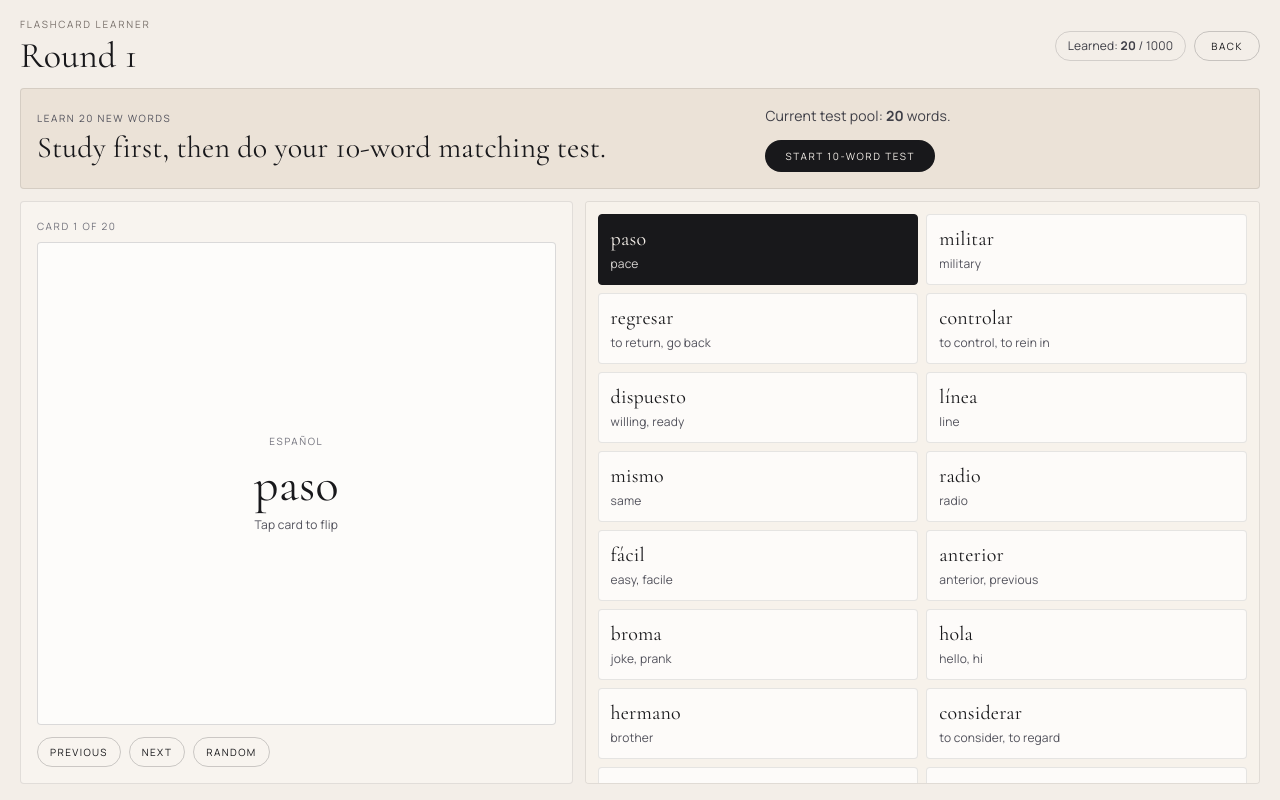
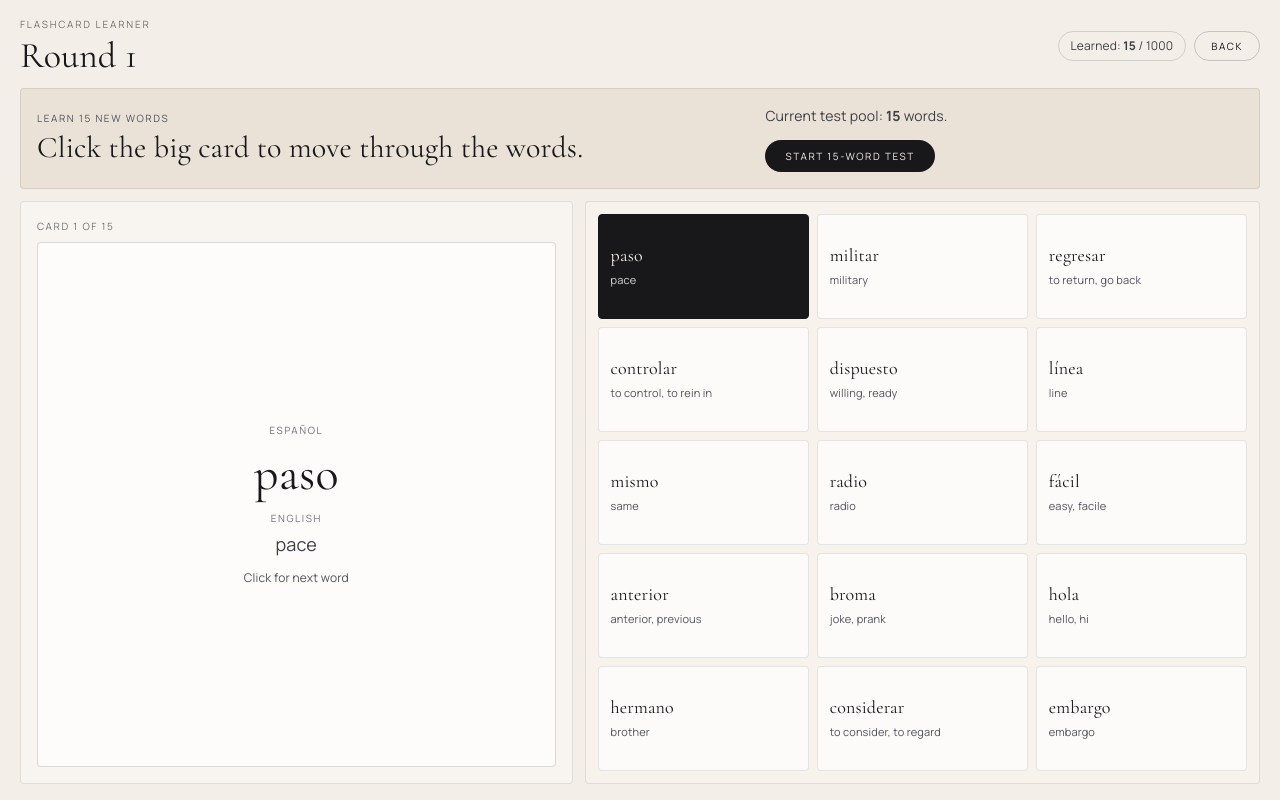
Before and after one commit to lenluh/spanish-english-flashcards-app, a Next.js app: page / in a window 1280 px wide. Both pictures are taken after a click on the button 946 px from the left and 554 px from the top of the page. Built offline with nearby package versions, Linux system fonts and the light colour scheme.

Commit message:
feat(practice): use 15-word rounds and click-through main flashcard flow

```diff
--- a/src/components/flashcards/LearnerMode.tsx
+++ b/src/components/flashcards/LearnerMode.tsx
@@ -11,9 +11,12 @@ type LearnerModeProps = {
 
 type Phase = "learn" | "test";
 
+const WORDS_PER_ROUND = 15;
+const TEST_SIZE = 15;
+
 export function LearnerMode({ words, onExit }: LearnerModeProps) {
   const [phase, setPhase] = useState<Phase>("learn");
-  const [learnedCount, setLearnedCount] = useState(20);
+  const [learnedCount, setLearnedCount] = useState(WORDS_PER_ROUND);
   const [testWords, setTestWords] = useState<WordPair[]>([]);
   const [shuffledEnglish, setShuffledEnglish] = useState<WordPair[]>([]);
   const [selectedSpanishId, setSelectedSpanishId] = useState<number | null>(null);
@@ -22,16 +25,15 @@ export function LearnerMode({ words, onExit }: LearnerModeProps) {
   const [attempts, setAttempts] = useState(0);
   const [correctMatches, setCorrectMatches] = useState(0);
   const [activeStudyIndex, setActiveStudyIndex] = useState(0);
-  const [showEnglish, setShowEnglish] = useState(false);
 
   const sessionWords = useMemo(() => shuffleArray(words), [words]);
   const learnedWords = useMemo(() => sessionWords.slice(0, learnedCount), [sessionWords, learnedCount]);
   const currentBatch = useMemo(() => {
-    const start = Math.max(learnedCount - 20, 0);
+    const start = Math.max(learnedCount - WORDS_PER_ROUND, 0);
     return sessionWords.slice(start, learnedCount);
   }, [learnedCount, sessionWords]);
 
-  const roundNumber = Math.max(1, Math.ceil(learnedCount / 20));
+  const roundNumber = Math.max(1, Math.ceil(learnedCount / WORDS_PER_ROUND));
 
   const evaluateSelection = (spanishId: number, englishId: number) => {
     setAttempts((prev) => prev + 1);
@@ -62,7 +64,7 @@ export function LearnerMode({ words, onExit }: LearnerModeProps) {
   };
 
   const startTest = () => {
-    const sampled = sampleWords(learnedWords, 10);
+    const sampled = sampleWords(learnedWords, TEST_SIZE);
     setTestWords(sampled);
     setShuffledEnglish(shuffleArray(sampled));
     setMatchedIds([]);
@@ -71,17 +73,20 @@ export function LearnerMode({ words, onExit }: LearnerModeProps) {
     setSelectedSpanishId(null);
     setSelectedEnglishId(null);
     setActiveStudyIndex(0);
-    setShowEnglish(false);
     setPhase("test");
   };
 
   const continueLearning = () => {
     if (learnedCount < words.length) {
-      setLearnedCount((prev) => Math.min(prev + 20, words.length));
+      setLearnedCount((prev) => Math.min(prev + WORDS_PER_ROUND, words.length));
     }
     setActiveStudyIndex(0);
-    setShowEnglish(false);
     setPhase("learn");
+  };
+
+  const nextStudyWord = () => {
+    if (!currentBatch.length) return;
+    setActiveStudyIndex((prev) => (prev + 1) % currentBatch.length);
   };
 
   const testComplete = matchedIds.length === testWords.length && testWords.length > 0;
@@ -115,9 +120,9 @@ export function LearnerMode({ words, onExit }: LearnerModeProps) {
             <div className="flex h-full min-h-0 flex-col gap-3">
               <div className="grid gap-3 rounded-sm border border-zinc-900/10 bg-[#ebe2d7] p-4 md:grid-cols-[1.2fr_0.8fr] md:items-center">
                 <div>
-                  <p className="text-[10px] tracking-[0.16em] text-zinc-600 uppercase">Learn 20 new words</p>
+                  <p className="text-[10px] tracking-[0.16em] text-zinc-600 uppercase">Learn {WORDS_PER_ROUND} new words</p>
                   <h2 className="mt-1 font-serif text-2xl text-zinc-900 md:text-3xl">
-                    Study first, then do your 10-word matching test.
+                    Click the big card to move through the words.
                   </h2>
                 </div>
                 <div className="text-zinc-700">
@@ -129,7 +134,7 @@ export function LearnerMode({ words, onExit }: LearnerModeProps) {
                     onClick={startTest}
                     className="mt-3 rounded-full bg-zinc-900 px-5 py-2 text-[10px] tracking-[0.16em] text-[#f3eee8] uppercase transition hover:bg-zinc-800"
                   >
-                    Start 10-word test
+                    Start {TEST_SIZE}-word test
                   </button>
                 </div>
               </div>
@@ -141,70 +146,34 @@ export function LearnerMode({ words, onExit }: LearnerModeProps) {
                   </p>
                   <button
                     type="button"
-                    onClick={() => setShowEnglish((prev) => !prev)}
+                    onClick={nextStudyWord}
                     className="mt-2 flex min-h-40 flex-1 flex-col items-center justify-center rounded-sm border border-zinc-900/15 bg-white/70 p-4 text-center transition hover:border-zinc-900/35"
                   >
-                    <span className="text-[10px] tracking-[0.16em] text-zinc-500 uppercase">
-                      {showEnglish ? "English" : "Español"}
+                    <span className="text-[10px] tracking-[0.16em] text-zinc-500 uppercase">Español</span>
+                    <span className="mt-3 font-serif text-4xl text-zinc-900 md:text-5xl">
+                      {studyWord?.spanish}
                     </span>
-                    <span className="mt-3 font-serif text-4xl text-zinc-900 md:text-5xl">
-                      {showEnglish ? studyWord?.english : studyWord?.spanish}
-                    </span>
-                    <span className="mt-2 text-xs text-zinc-600">Tap card to flip</span>
+                    <span className="mt-3 text-[10px] tracking-[0.16em] text-zinc-500 uppercase">English</span>
+                    <span className="mt-1 text-lg text-zinc-700">{studyWord?.english}</span>
+                    <span className="mt-3 text-xs text-zinc-600">Click for next word</span>
                   </button>
-
-                  <div className="mt-3 flex flex-wrap gap-2">
-                    <button
-                      type="button"
-                      onClick={() => {
-                        setActiveStudyIndex((prev) => (prev === 0 ? currentBatch.length - 1 : prev - 1));
-                        setShowEnglish(false);
-                      }}
-                      className="rounded-full border border-zinc-900/20 px-3 py-1.5 text-[10px] tracking-[0.14em] text-zinc-900 uppercase transition hover:bg-zinc-900 hover:text-[#f3eee8]"
-                    >
-                      Previous
-                    </button>
-                    <button
-                      type="button"
-                      onClick={() => {
-                        setActiveStudyIndex((prev) => (prev + 1) % currentBatch.length);
-                        setShowEnglish(false);
-                      }}
-                      className="rounded-full border border-zinc-900/20 px-3 py-1.5 text-[10px] tracking-[0.14em] text-zinc-900 uppercase transition hover:bg-zinc-900 hover:text-[#f3eee8]"
-                    >
-                      Next
-                    </button>
-                    <button
-                      type="button"
-                      onClick={() => {
-                        setActiveStudyIndex(Math.floor(Math.random() * currentBatch.length));
-                        setShowEnglish(false);
-                      }}
-                      className="rounded-full border border-zinc-900/20 px-3 py-1.5 text-[10px] tracking-[0.14em] text-zinc-900 uppercase transition hover:bg-zinc-900 hover:text-[#f3eee8]"
-                    >
-                      Random
-                    </button>
-                  </div>
                 </div>
 
-                <div className="grid min-h-0 gap-2 overflow-auto rounded-sm border border-zinc-900/10 bg-[#f7f2eb] p-3 md:grid-cols-2">
+                <div className="grid min-h-0 gap-2 overflow-auto rounded-sm border border-zinc-900/10 bg-[#f7f2eb] p-3 md:grid-cols-3">
                   {currentBatch.map((word, index) => (
                     <button
                       key={word.id}
                       type="button"
-                      onClick={() => {
-                        setActiveStudyIndex(index);
-                        setShowEnglish(false);
-                      }}
+                      onClick={() => setActiveStudyIndex(index)}
                       className={`rounded-sm border p-3 text-left transition ${
                         activeStudyIndex === index
                           ? "border-zinc-900 bg-zinc-900 text-[#f3eee8]"
                           : "border-zinc-900/10 bg-white/70 text-zinc-900 hover:border-zinc-900/35"
                       }`}
                     >
-                      <p className="font-serif text-xl leading-tight">{word.spanish}</p>
+                      <p className="font-serif text-lg leading-tight">{word.spanish}</p>
                       <p
-                        className={`mt-1 text-xs ${
+                        className={`mt-1 text-[11px] ${
                           activeStudyIndex === index ? "text-stone-300" : "text-zinc-600"
                         }`}
                       >
@@ -286,7 +255,7 @@ export function LearnerMode({ words, onExit }: LearnerModeProps) {
                     </h3>
                     <p className="mt-2 text-sm text-stone-300">
                       {learnedCount < words.length
-                        ? `Ready for the next 20 words. Your next test will sample 10 random words out of ${Math.min(learnedCount + 20, words.length)}.`
+                        ? `Ready for the next ${WORDS_PER_ROUND} words. Your next test will sample ${TEST_SIZE} random words out of ${Math.min(learnedCount + WORDS_PER_ROUND, words.length)}.`
                         : "You have reached all 1000 words. You can keep testing for retention anytime."}
                     </p>
                     <div className="mt-4 flex flex-wrap gap-2">
@@ -296,7 +265,7 @@ export function LearnerMode({ words, onExit }: LearnerModeProps) {
                           onClick={continueLearning}
                           className="rounded-full bg-stone-100 px-5 py-2 text-[10px] tracking-[0.16em] text-zinc-900 uppercase transition hover:bg-white"
                         >
-                          Learn next 20 words
+                          Learn next {WORDS_PER_ROUND} words
                         </button>
                       ) : null}
                       <button
```
